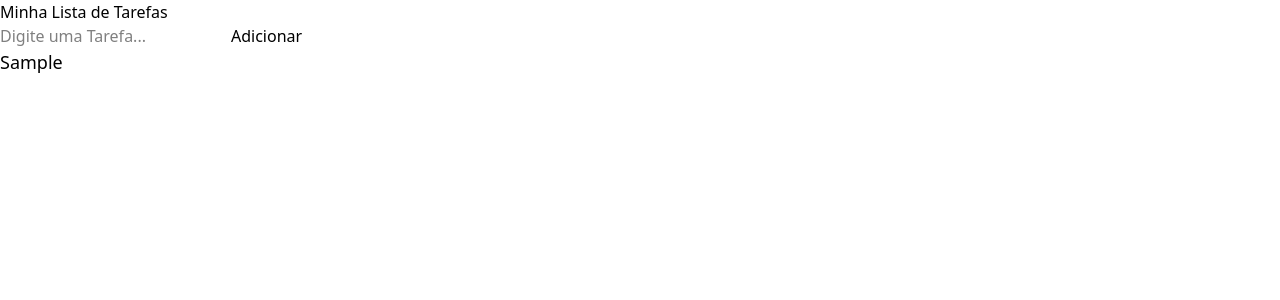
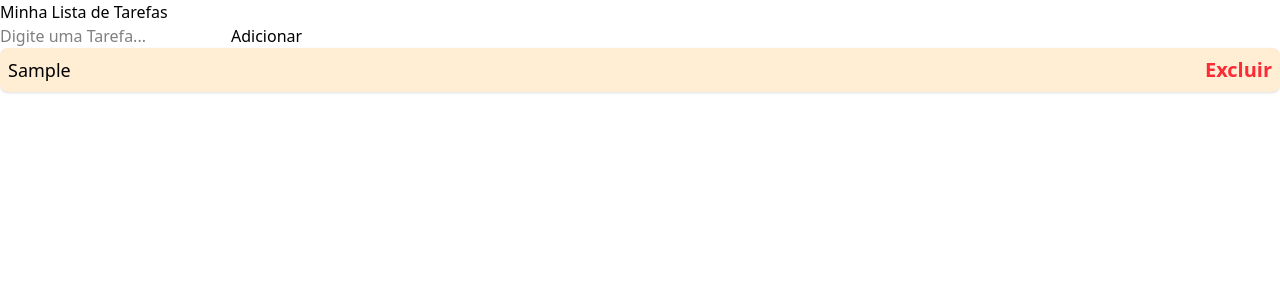
Before and after one commit to AdrianaRoza/To-do-List, a React (Vite) app: page / in a window 1280 px wide. Both pictures are taken after typing "Sample" into the empty fields and a click on the button "Adicionar". Shown: the top 300 px of the page. Built offline with nearby package versions, Linux system fonts and the light colour scheme.

Commit message:
create task remove the button

```diff
--- a/src/App.jsx
+++ b/src/App.jsx
@@ -1,3 +1,4 @@
+
 import { useState } from "react"
 
 const App = () => {
@@ -35,12 +36,25 @@ const App = () => {
         {lista.map((item, index)=>(
           <li
             key={index}
-            onClick={() => alternarFeito(index)}
-            className={`cursor-pointer text-lg ${
-              item.feito ? "line-through text-gray-500" : "text-black"
-            }`}
+            className="flex justify-between items-center mb-2 bg-orange-100
+              p-2 rounded-lg shadow-sm"
           >
+
+            <span
+              onClick={() => alternarFeito(index)}
+              className={`cursor-pointer text-lg ${
+                item.feito ? "line-through text-gray-500" : "text-black"
+              }`}
+            >
               {item.texto}
+            </span>
+
+            <button
+              onClick={() => removerTarefa(index)}
+              className="text-red-500 hover:text-red-700 text-xl font-bold
+                ml-4 transition">
+              Excluir
+            </button>
           </li>
         ))}
       </ul>
```
